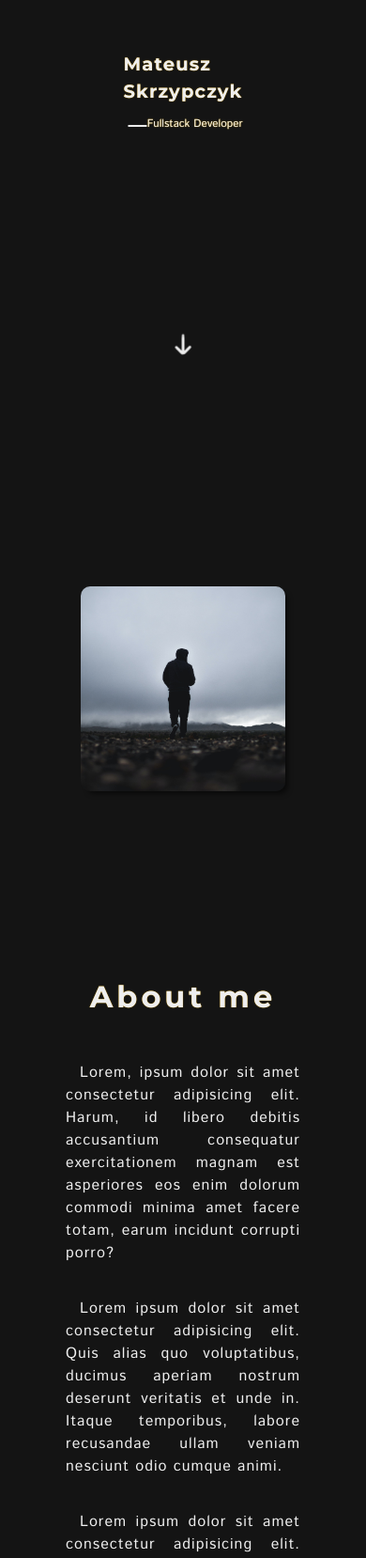
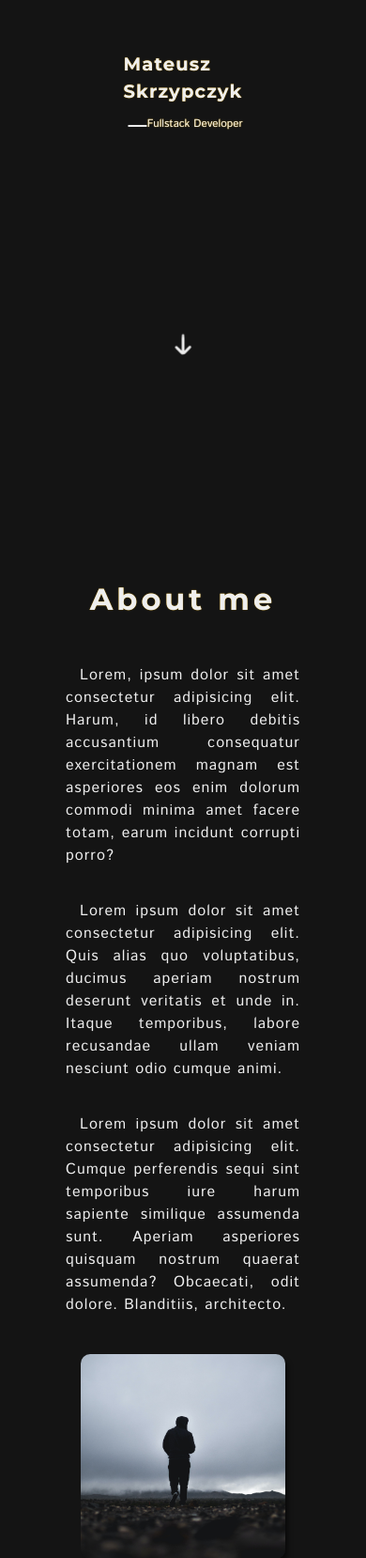
Before and after one commit to Fellway/ms-website, an Angular app: page / in a window 390 px wide. Shown: the part 325-1983 px from the top of the page at 94% size. Built offline with nearby package versions, Linux system fonts and the light colour scheme.

Commit message:
code refactor

```diff
--- a/src/app/about-me/about-me.component.html
+++ b/src/app/about-me/about-me.component.html
@@ -1,7 +1,4 @@
 <div id="about-me">
-  <div class="image-wrapper">
-    <img class="image" src="../../assets/images/hoodie.jpg">
-  </div>
   <div class="text-wrapper">
     <div class="text">
       <h2 class="section-header">About me</h2>
@@ -23,4 +20,7 @@
       </div>
     </div>
   </div>
+  <div class="image-wrapper">
+    <img class="image" src="../../assets/images/hoodie.jpg">
+  </div>
 </div>
--- a/src/app/about-me/about-me.component.scss
+++ b/src/app/about-me/about-me.component.scss
@@ -3,10 +3,8 @@
 
 .image-wrapper,
 .text-wrapper {
-  float: left;
+  float: right;
   text-align: center;
-  padding-top: 100px;
-  padding-bottom: 100px;
 }
 
 .text-wrapper {
--- a/src/app/career/career.component.scss
+++ b/src/app/career/career.component.scss
@@ -4,7 +4,6 @@
 .timeline {
   width: 100%;
   position: relative;
-
 
   .timeline-point {
     width: 120px;
@@ -91,7 +90,7 @@
   .timeline {
 
     .timeline-point {
-      margin: 50px -5px;
+      margin: 80px -5px;
     }
 
     .year {
--- a/src/app/cover/cover.component.html
+++ b/src/app/cover/cover.component.html
@@ -1,4 +1,4 @@
-<div class="cover">
+<div id="cover">
   <app-welcome></app-welcome>
   <div class="image"></div>
   <app-menu-bar></app-menu-bar>
--- a/src/app/cover/cover.component.scss
+++ b/src/app/cover/cover.component.scss
@@ -1,3 +1,5 @@
+@import '../../shared.scss';
+
 .image {
   height: 100vh;
   width: 100%;
--- a/src/shared.scss
+++ b/src/shared.scss
@@ -44,11 +44,13 @@ p {
 #skills {
   width: 100%;
   height: auto;
-  padding-top: 100px;
   display: inline-block;
   background-color: $primary-black;
-  padding-left: 150px;
-  padding-right: 150px;
+  padding: 100px 150px;
+}
+
+#cover {
+  padding-bottom: 100px;
 }
 
 @media (max-width: 767px) {
@@ -56,6 +58,8 @@ p {
   #about-me,
   #career,
   #skills {
+    padding-top: 0;
+    padding-bottom: 100px;
     padding-left: 50px;
     padding-right: 50px;
   }
```
